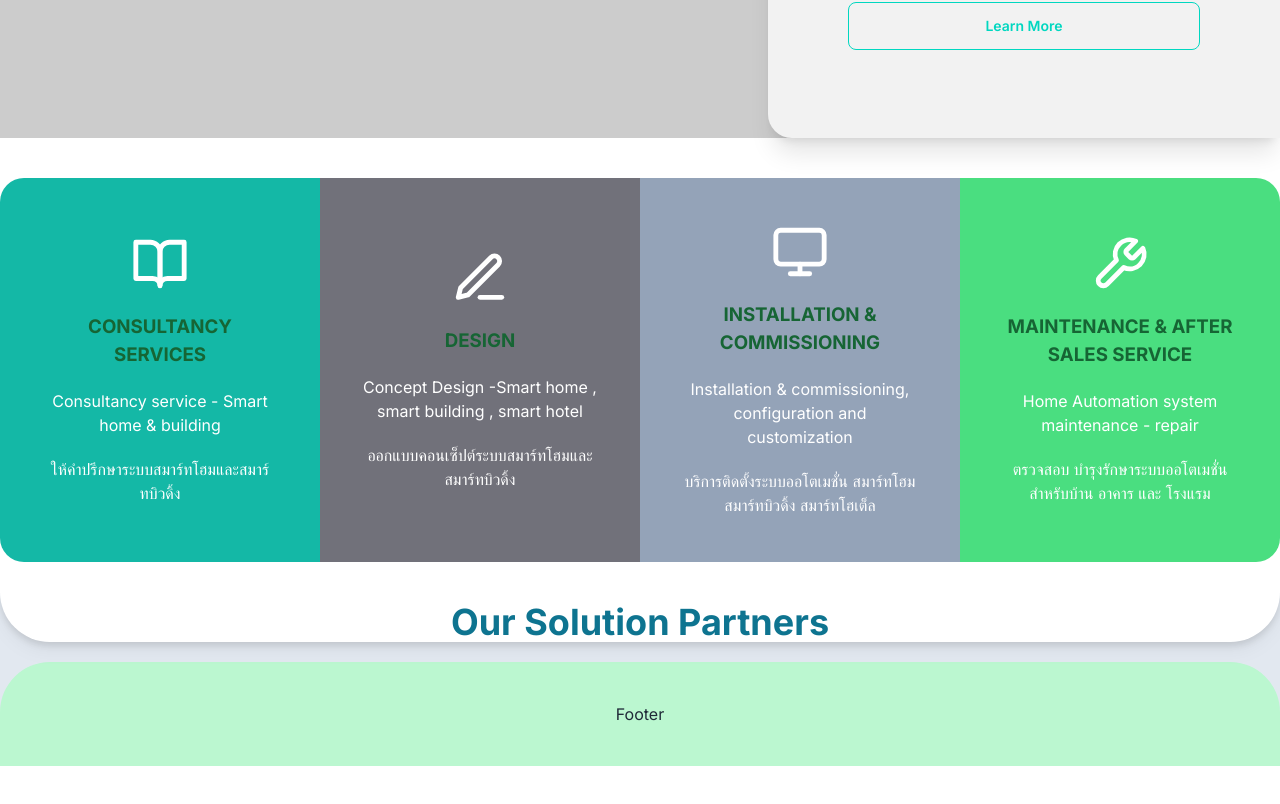
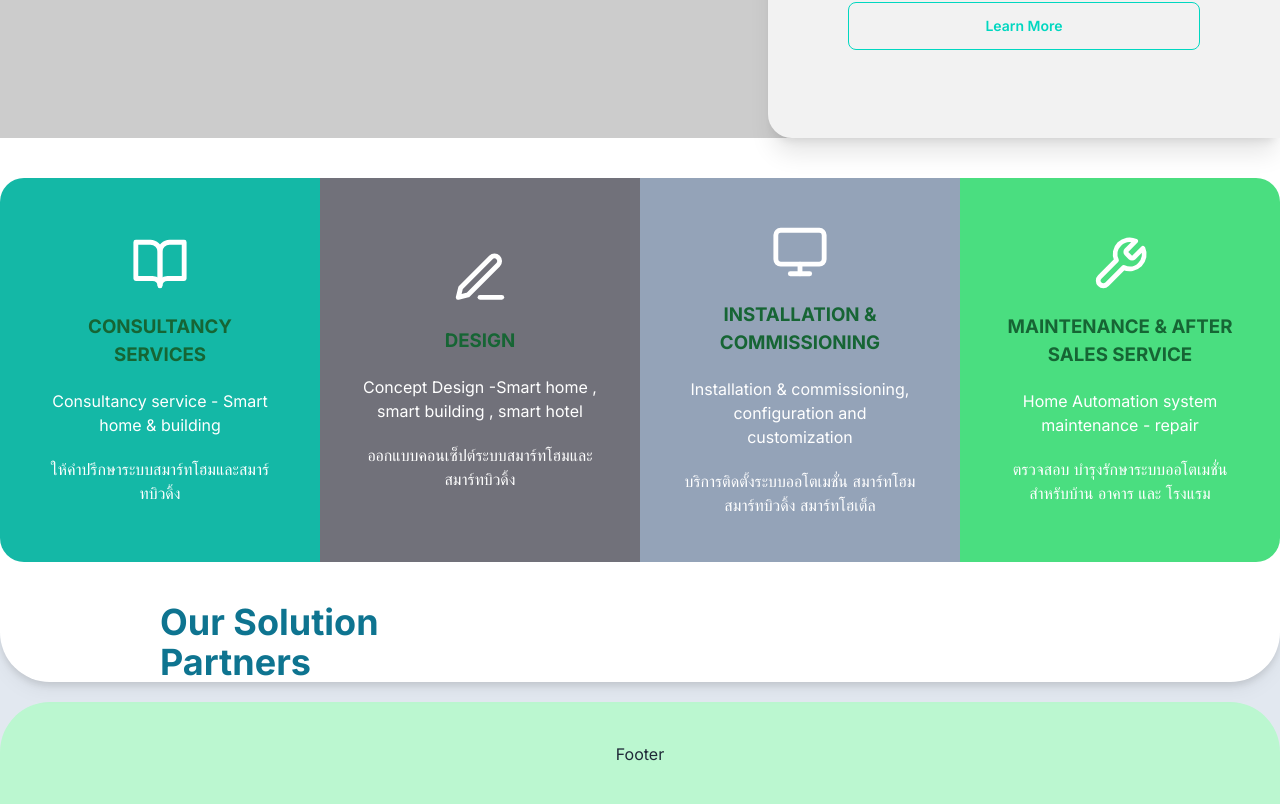
Before and after one commit to pskfdev/B-SmartLife, a Next.js app: page / in a window 1280 px wide. Shown: the part 3858-4662 px from the top of the page. Before the commit the page ends 4624 px from the top, so only its background shows below. Built offline with nearby package versions, Linux system fonts and the light colour scheme.

Commit message:
Add our-partner

```diff
--- a/src/components/content/sections/Our-Partner.jsx
+++ b/src/components/content/sections/Our-Partner.jsx
@@ -4,6 +4,10 @@ function OurPartner() {
   return (
     <div className="w-3/4 flex justify-center mx-auto">
       <h1 className="text-cyan-700">Our Solution Partners</h1>
+
+      <div className="w-full flex flex-wrap">
+        <img src="" alt="" />
+      </div>
     </div>
   );
 }
```
